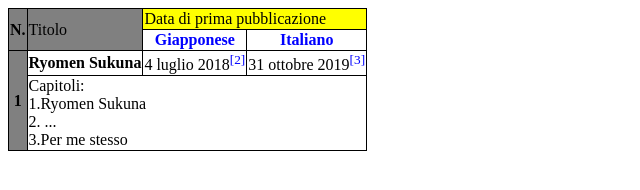
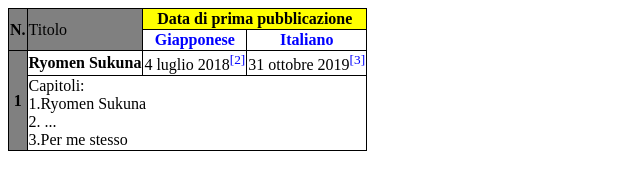
Before and after one commit to r22-4ar-pv/r22-4ar-pv.github.io, a plain HTML site: page esercizi/es5.html in a window 1280 px wide. Shown: the whole page, without its empty margins (0-640 px from the left). Drawn offline with Linux system fonts and the light colour scheme.

Commit message:
Update es5.html

```diff
--- a/esercizi/es5.html
+++ b/esercizi/es5.html
@@ -21,7 +21,7 @@
       <tr>
         <th rowspan="2" class="tuttogrigio">N.</th>
         <td rowspan="2" class="tuttogrigio">Titolo</td>
-        <td colspan="2" class="tuttogiallo">Data di prima pubblicazione</td>
+        <th colspan="2" class="tuttogiallo">Data di prima pubblicazione</th>
         <!-- <td></td> -->
       </tr>
 
```
